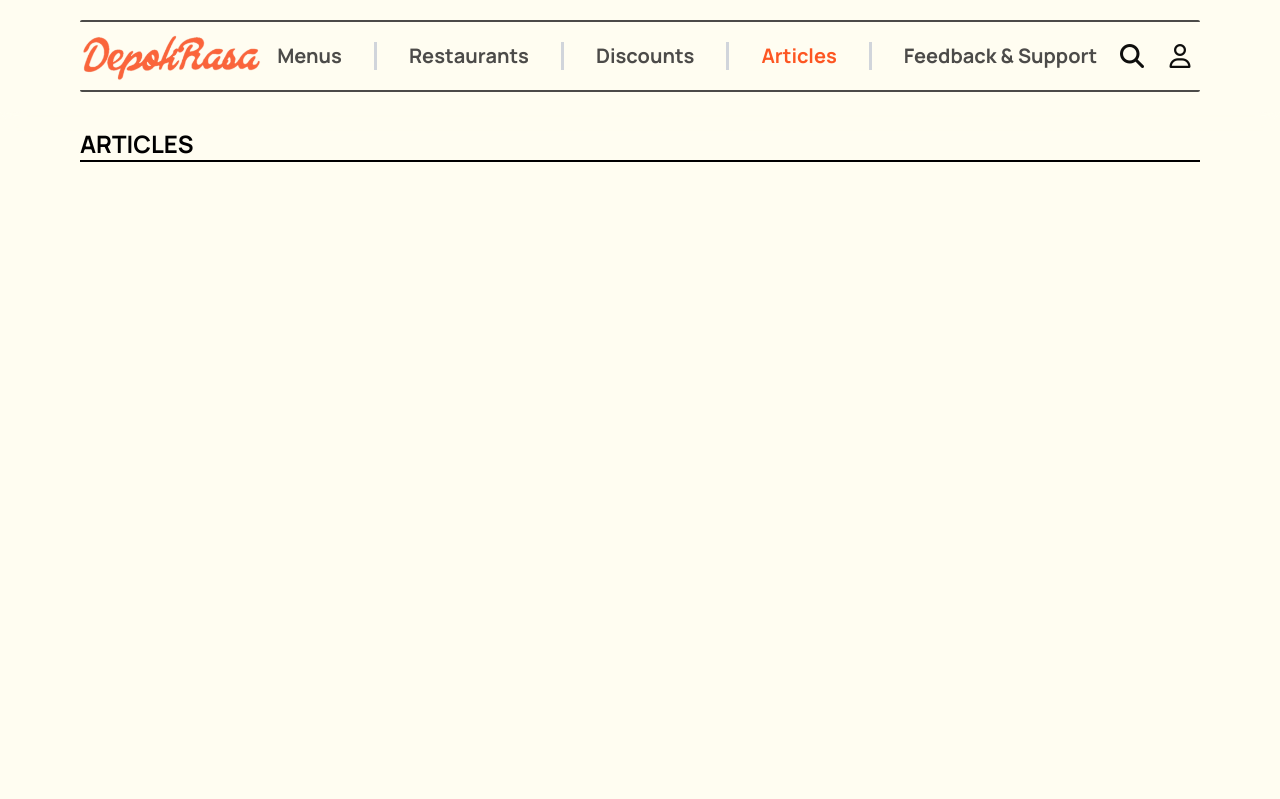
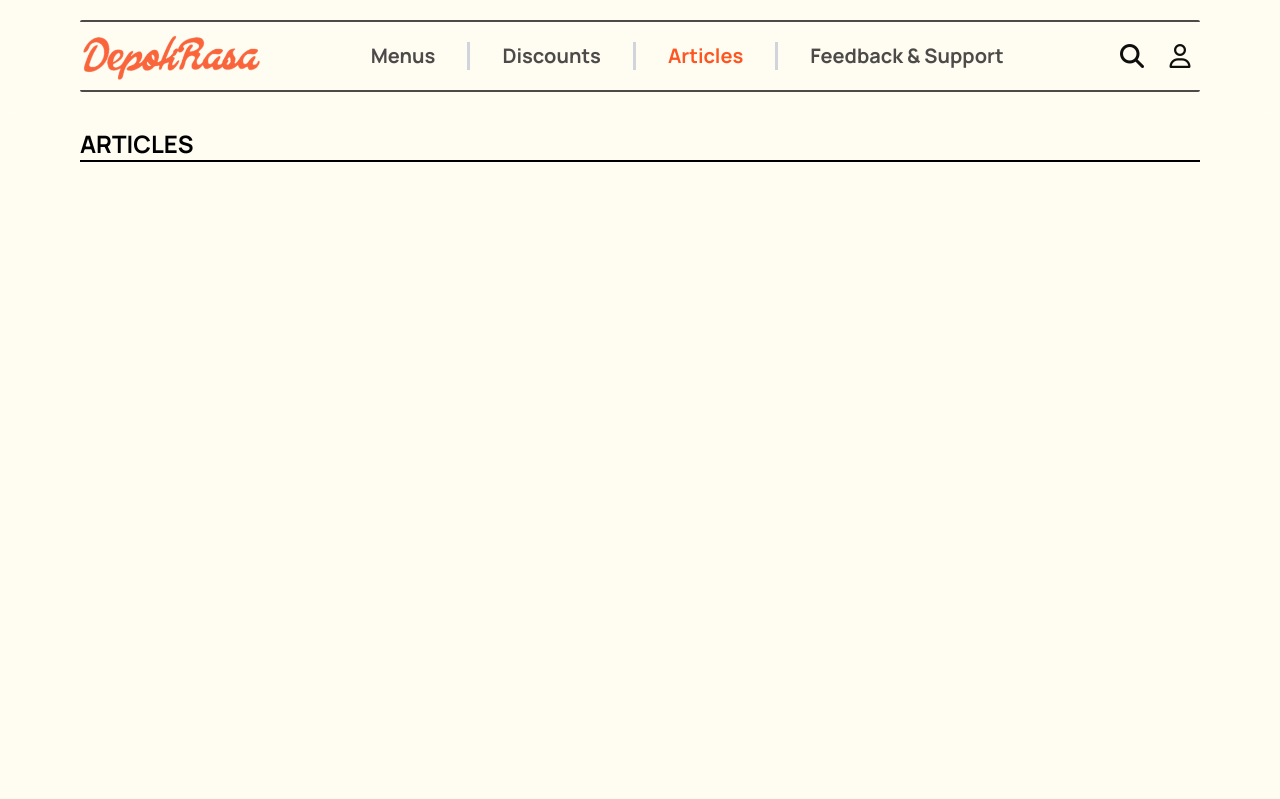
Before and after one commit to PBP-E05/depokrasa, a Django app: page /articles/ in a window 1280 px wide. Shown: the top 799 px of the page. Run offline with Django 5.2, Linux system fonts and the light colour scheme; the visitor is signed in with stand-in values (Sample User, id 1); data that the repository does not hold is empty; some libraries are stand-ins or nearby versions; some web fonts are replaced.

Commit message:
Benerin U 3 U

```diff
--- a/promotions_discounts/views.py
+++ b/promotions_discounts/views.py
@@ -10,14 +10,12 @@ from decimal import Decimal
 import os
 from django.http import HttpResponse, JsonResponse
 
-# @login_required(login_url='authentication:login')
 def load_restaurants():
     json_path = 'datasets/datasets.json'
     with open(json_path, 'r', encoding='utf-8') as file:
         data = json.load(file)
     return data['restaurants']
 
-@login_required(login_url='authentication:login')
 def assign_discounts(restaurants):
     discount_percentages = [10, 15, 20, 25, 30]
     now = timezone.now()
@@ -50,7 +48,6 @@ def assign_discounts(restaurants):
 
     return discounted_foods
 
-@login_required(login_url='authentication:login')
 def assign_promotions(restaurants, number_of_promotions=5):
     promotions_json_path = os.path.join(os.path.dirname(__file__), 'dataPromotion', 'promotionJson.json')
     with open(promotions_json_path, 'r', encoding='utf-8') as file:
--- a/templates/navbar.html
+++ b/templates/navbar.html
@@ -12,10 +12,6 @@
                 {% url 'main:show_main' as show_main_url %}
                 <a href="{{show_main_url}}" class="border-r-[3.1px] border-gray-300 pr-5 xl:pr-8 {% if request.path == show_main_url %}text-tertiaryBackground{% else %}text-secondary-black hover:text-primary-black{% endif %}">
                     <h5>Menus</h5>
-                </a>
-                {% url 'main:show_main' as show_main_url %}
-                <a href="" class="border-r-[3.1px] border-gray-300 pr-5 xl:pr-8 {% if request.path == url %}text-tertiaryBackground{% else %}text-secondary-black hover:text-primary-black{% endif %}">
-                    <h5>Restaurants</h5>
                 </a>
                 {% url 'promotions_discounts:promotions_and_discounts_list' as discounts_url %}
                 <a href="{{ discounts_url }}" class="border-r-[3.1px] border-gray-300 pr-5 xl:pr-8 {% if request.path == discounts_url %}text-tertiaryBackground{% else %}text-secondary-black hover:text-primary-black{% endif %}">
```
